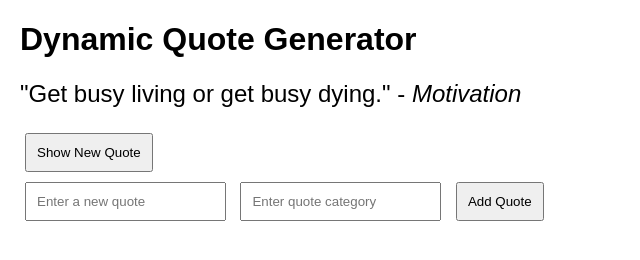
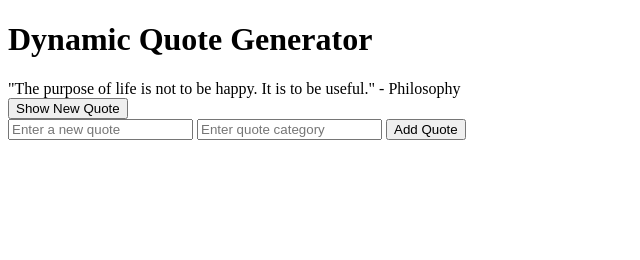
Before and after one commit to suzana1899/alx_fe_javascript, a plain HTML site: page dom-manipulation/index.html in a window 1280 px wide. Both pictures are taken after a click on the button "Show New Quote". Shown: the whole page, without its empty margins (0-640 px from the left). Drawn offline with Linux system fonts and the light colour scheme.

Commit message:
corrected an error

```diff
--- a/dom-manipulation/index.html
+++ b/dom-manipulation/index.html
@@ -4,27 +4,10 @@
     <meta charset="UTF-8" />
     <meta name="viewport" content="width=device-width, initial-scale=1.0" />
     <title>Dynamic Quote Generator</title>
-    <style>
-      body {
-        font-family: Arial, sans-serif;
-        margin: 20px;
-      }
-      #quoteDisplay {
-        font-size: 1.5em;
-        margin-bottom: 20px;
-      }
-      input,
-      button {
-        padding: 10px;
-        margin: 5px;
-      }
-    </style>
   </head>
   <body>
     <h1>Dynamic Quote Generator</h1>
-
-    <div id="quoteDisplay">Click the button to see a quote.</div>
-
+    <div id="quoteDisplay"></div>
     <button id="newQuote">Show New Quote</button>
 
     <div>
--- a/dom-manipulation/script.js
+++ b/dom-manipulation/script.js
@@ -1,38 +1,42 @@
+// Array of quotes with text and category
 let quotes = [
   {
-    text:
-      "The greatest glory in living lies not in never falling, but in rising every time we fall.",
-    category: "Inspiration",
+    text: "The only way to do great work is to love what you do.",
+    category: "Motivation",
   },
   {
     text: "Life is what happens when you're busy making other plans.",
     category: "Life",
   },
-  { text: "Get busy living or get busy dying.", category: "Motivation" },
+  {
+    text: "The purpose of life is not to be happy. It is to be useful.",
+    category: "Philosophy",
+  },
 ];
 
+// Function to display a random quote
 function showRandomQuote() {
   const randomIndex = Math.floor(Math.random() * quotes.length);
   const randomQuote = quotes[randomIndex];
 
   const quoteDisplay = document.getElementById("quoteDisplay");
-  quoteDisplay.innerHTML = `"${randomQuote.text}" - <em>${randomQuote.category}</em>`;
+  quoteDisplay.innerHTML = `"${randomQuote.text}" - ${randomQuote.category}`;
 }
 
+// Function to add a new quote to the array and update the UI
 function addQuote() {
   const newQuoteText = document.getElementById("newQuoteText").value;
   const newQuoteCategory = document.getElementById("newQuoteCategory").value;
 
   if (newQuoteText && newQuoteCategory) {
     quotes.push({ text: newQuoteText, category: newQuoteCategory });
-
     document.getElementById("newQuoteText").value = "";
     document.getElementById("newQuoteCategory").value = "";
-
     alert("New quote added successfully!");
   } else {
-    alert("Please fill out both the quote and category fields.");
+    alert("Please enter both a quote and a category.");
   }
 }
 
+// Event listener to show a new random quote when the button is clicked
 document.getElementById("newQuote").addEventListener("click", showRandomQuote);
```
